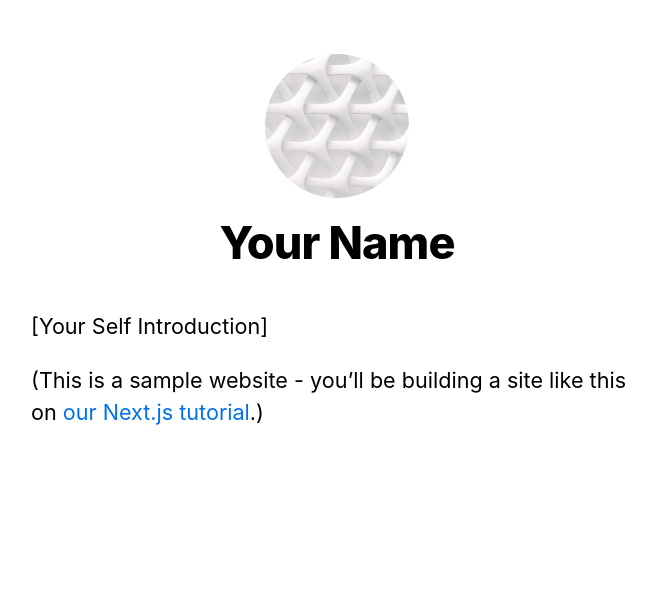
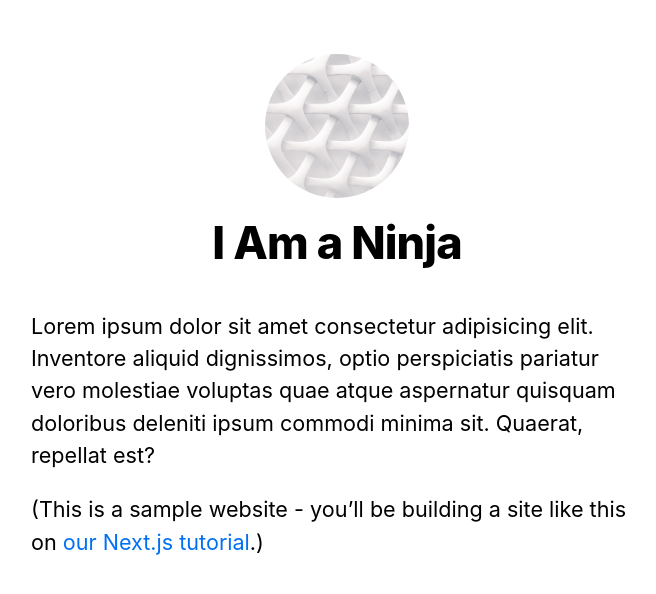
Before and after one commit to norre-daroy/project-gazette, a Next.js app: page / in a window 1280 px wide. Shown: the top 594 px of the page, without its empty margins (303-959 px from the left). Built offline with nearby package versions, Linux system fonts and the light colour scheme.

Commit message:
chore: Add first-post content

```diff
--- a/components/layout.js
+++ b/components/layout.js
@@ -4,7 +4,7 @@ import styles from "./layout.module.css";
 import utilStyles from "../styles/utils.module.css";
 import Link from "next/link";
 
-const name = "Your Name";
+const name = "I Am a Ninja";
 export const siteTitle = "Next.js Sample Website";
 
 export default function Layout({ children, home }) {
--- a/pages/index.js
+++ b/pages/index.js
@@ -9,7 +9,12 @@ export default function Home() {
         <title>{siteTitle}</title>
       </Head>
       <section className={utilStyles.headingMd}>
-        <p>[Your Self Introduction]</p>
+        <p>
+          Lorem ipsum dolor sit amet consectetur adipisicing elit. Inventore
+          aliquid dignissimos, optio perspiciatis pariatur vero molestiae
+          voluptas quae atque aspernatur quisquam doloribus deleniti ipsum
+          commodi minima sit. Quaerat, repellat est?
+        </p>
         <p>
           (This is a sample website - you’ll be building a site like this on{" "}
           <a href="https://nextjs.org/learn">our Next.js tutorial</a>.)
```
